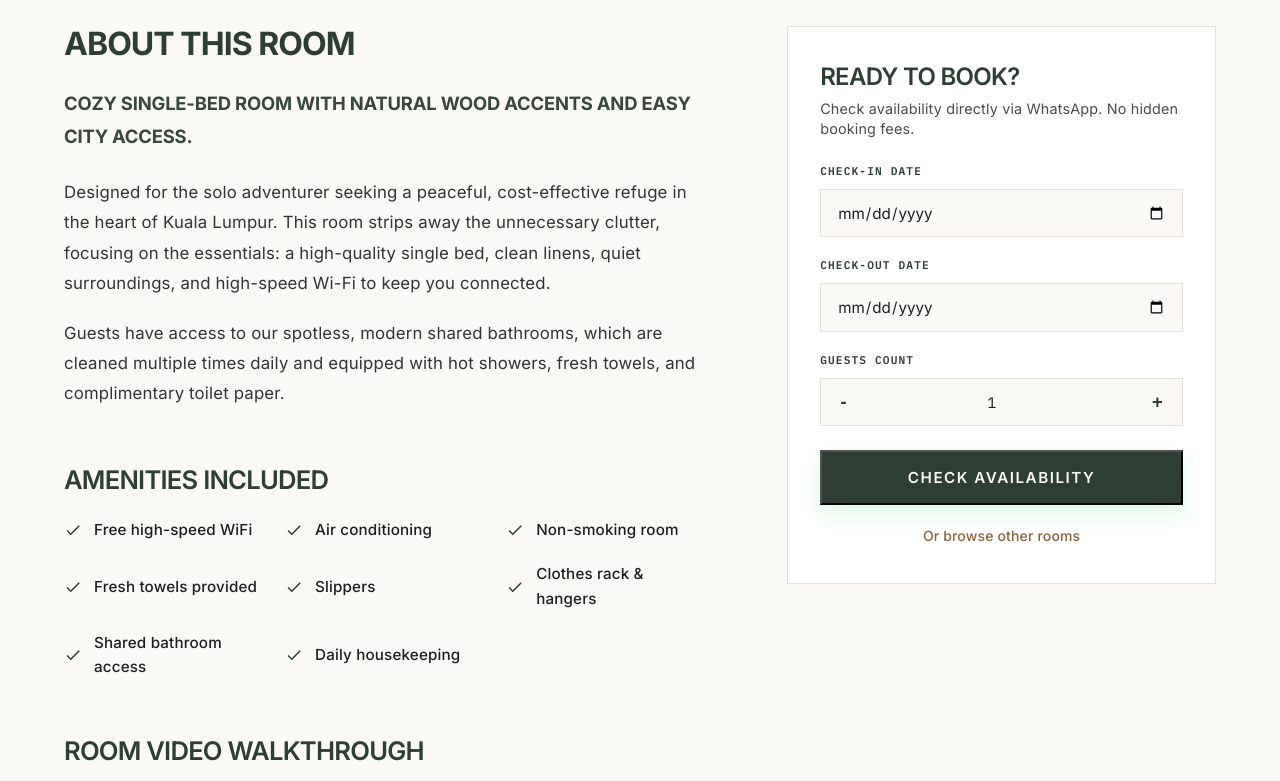
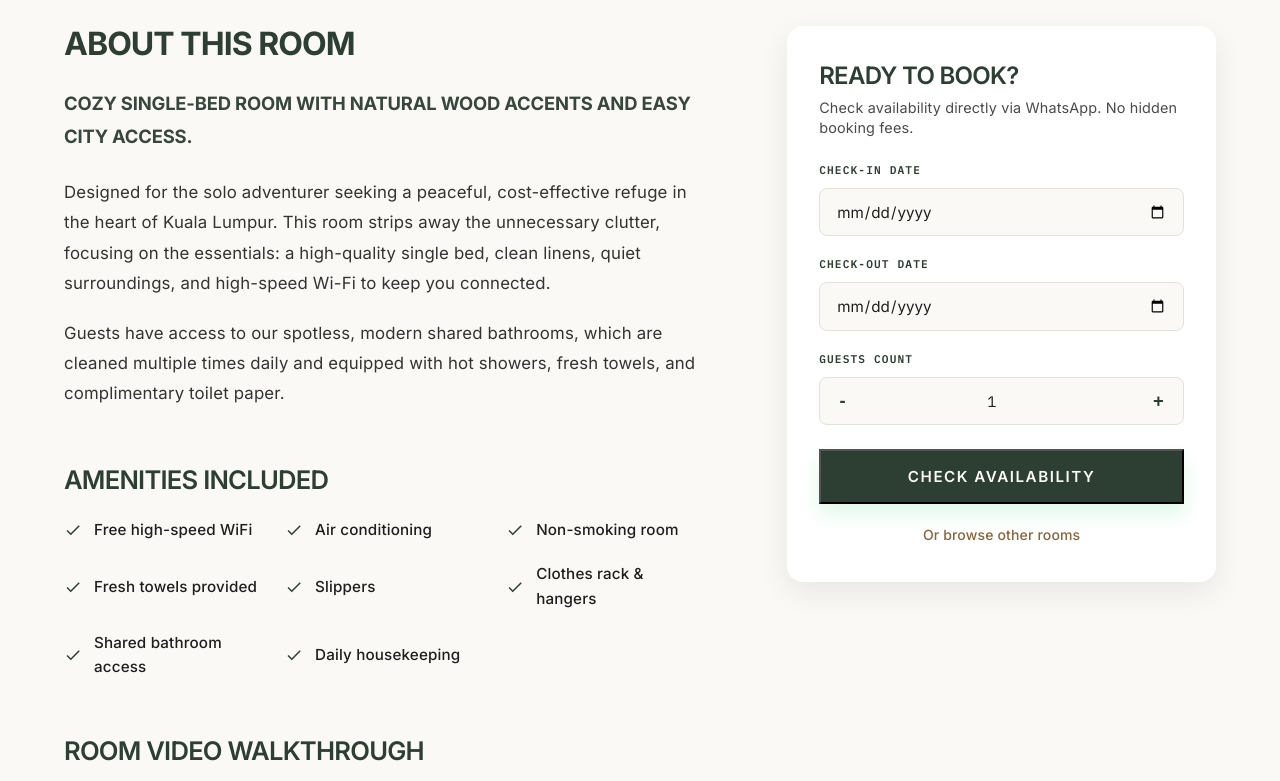
Before and after one commit to izwongjx/rainforestDemo, a website built with Vite: page room-1.html in a window 1280 px wide. Shown: the part 1640-2421 px from the top of the page. Built offline with nearby package versions, Linux system fonts and the light colour scheme.

Commit message:
design: apply white rounded styling to room galleries and stick booking widget using align-self start

```diff
--- a/src/styles/components.css
+++ b/src/styles/components.css
@@ -942,7 +942,7 @@
   width: 100%;
   height: 220px;
   object-fit: cover;
-  border-radius: 0px;
+  border-radius: 16px !important;
 }
 
 .gallery img:first-child {
@@ -960,7 +960,7 @@
 .gallery-collage-main {
   height: 480px;
   position: relative;
-  border-radius: 0px;
+  border-radius: 16px !important;
   overflow: hidden;
   border: 1px solid var(--rattan);
   transition: all 0.3s ease;
@@ -977,11 +977,12 @@
 .booking-widget-container {
   background-color: var(--white);
   padding: 2.25rem 2rem;
-  border-radius: 0px;
-  border: 1px solid var(--rattan);
+  border-radius: 16px !important;
+  border: none !important;
+  box-shadow: 0 10px 30px rgba(0, 0, 0, 0.08) !important;
   position: sticky;
   top: 120px;
-  box-shadow: none;
+  align-self: start; /* CRITICAL: Prevents vertical stretching, letting sticky behave correctly within parent grid height */
   display: flex;
   flex-direction: column;
 }
@@ -1005,7 +1006,7 @@
   width: 100%;
   padding: 0.8rem 1rem;
   border: 1px solid var(--rattan);
-  border-radius: 0px;
+  border-radius: 8px;
   font-family: var(--font-body);
   font-size: 0.95rem;
   background-color: var(--cream);
@@ -1022,7 +1023,7 @@
   display: flex;
   align-items: center;
   border: 1px solid var(--rattan);
-  border-radius: 0px;
+  border-radius: 8px;
   background-color: var(--cream);
   overflow: hidden;
 }
```
Also changed, not shown: dist/about.html, dist/assets/main-CceP0LbQ.css (added), dist/assets/main-CpA7NOv_.css (deleted), dist/assets/main-Cyv7idJj.js (renamed from dist/assets/main-Bg7JTDwO.js), dist/contact.html, dist/index.html, dist/location.html, dist/reviews.html, dist/room-1.html, dist/room-2.html, dist/room-3.html, dist/room-4.html, dist/room-5.html, dist/room-6.html, 3 more files.
